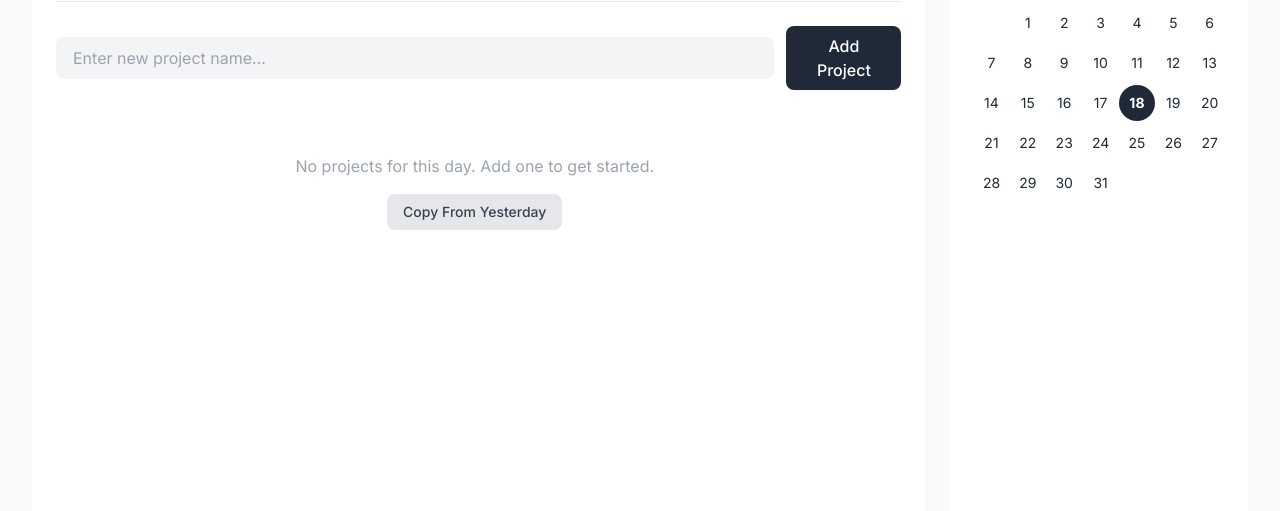
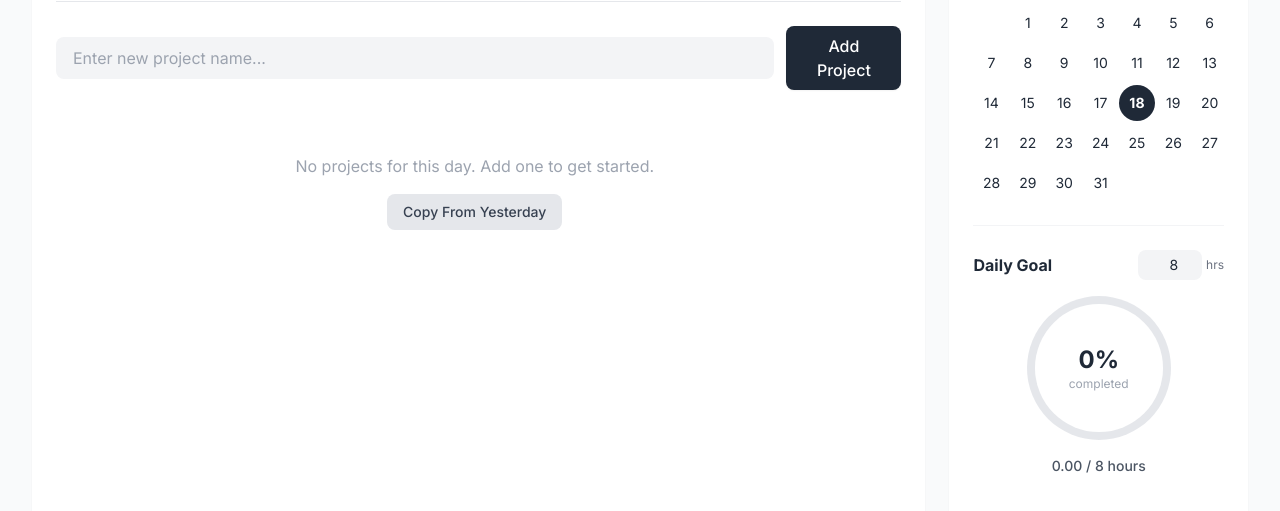
Before and after one commit to notadoormatt/timer, a plain HTML site: page index.html in a window 1280 px wide. Shown: the part 131-642 px from the top of the page. Drawn offline with nearby package versions, Linux system fonts and the light colour scheme.

Commit message:
added: daily time goal with donut graph tracker

```diff
--- a/index.html
+++ b/index.html
@@ -46,6 +46,10 @@
         .btn:hover {
             transform: translateY(-1px);
         }
+        /* Smooth transition for the donut chart */
+        #goal-chart-ring {
+            transition: background 0.5s ease-out;
+        }
     </style>
 </head>
 <body class="bg-gray-50 dark:bg-gray-900 text-gray-800 dark:text-gray-200" style="font-family: 'Inter', sans-serif;">
@@ -77,7 +81,8 @@
                 </div>
         </main>
 
-        <aside class="w-full md:w-1/3 lg:w-1/4 bg-white dark:bg-gray-800 rounded-2xl shadow-sm p-6">
+        <aside class="w-full md:w-1/3 lg:w-1/4 bg-white dark:bg-gray-800 rounded-2xl shadow-sm p-6 flex flex-col gap-6">
+
             <div id="calendar" class="w-full">
                 <div class="flex justify-between items-center mb-4">
                     <button id="prev-month" class="p-2 rounded-full hover:bg-gray-100 dark:hover:bg-gray-700 text-gray-800 dark:text-gray-200">&lt;</button>
@@ -89,6 +94,33 @@
                 </div>
                 <div id="calendar-days" class="grid grid-cols-7 gap-1">
                     </div>
+            </div>
+
+            <div class="w-full border-t border-gray-100 dark:border-gray-700 pt-6">
+                <div class="flex justify-between items-center mb-4">
+                    <h3 class="font-bold text-gray-800 dark:text-gray-100">Daily Goal</h3>
+                    <div class="flex items-center gap-1">
+                        <input type="number" id="goal-input" min="0.5" step="0.5" class="w-16 px-2 py-1 text-right bg-gray-100 dark:bg-gray-700 border border-transparent rounded-lg text-sm focus:outline-none focus:ring-2 focus:ring-gray-800 dark:focus:ring-gray-400 dark:text-gray-200">
+                        <span class="text-xs text-gray-500 dark:text-gray-400">hrs</span>
+                    </div>
+                </div>
+
+                <div class="flex flex-col items-center">
+                    <div class="relative w-36 h-36">
+                        <div id="goal-chart-ring" class="w-full h-full rounded-full" style="background: conic-gradient(#e5e7eb 0%, #e5e7eb 100%);"></div>
+
+                        <div class="absolute inset-2 bg-white dark:bg-gray-800 rounded-full flex flex-col items-center justify-center">
+                            <span id="goal-percentage" class="text-2xl font-bold text-gray-800 dark:text-gray-100">0%</span>
+                            <span class="text-xs text-gray-400 dark:text-gray-500">completed</span>
+                        </div>
+                    </div>
+
+                    <div class="mt-4 text-center">
+                        <p class="text-sm font-medium text-gray-600 dark:text-gray-300">
+                            <span id="goal-progress-text">0.00</span> / <span id="goal-target-text">0</span> hours
+                        </p>
+                    </div>
+                </div>
             </div>
         </aside>
 
@@ -135,6 +167,13 @@
             const calendarDaysEl = document.getElementById('calendar-days');
             const prevMonthBtn = document.getElementById('prev-month');
             const nextMonthBtn = document.getElementById('next-month');
+
+            // Goal elements
+            const goalInput = document.getElementById('goal-input');
+            const goalChartRing = document.getElementById('goal-chart-ring');
+            const goalPercentageEl = document.getElementById('goal-percentage');
+            const goalProgressTextEl = document.getElementById('goal-progress-text');
+            const goalTargetTextEl = document.getElementById('goal-target-text');
 
             let selectedDate = new Date();
             let calendarDate = new Date();
@@ -184,6 +223,9 @@
                     const elapsed = Date.now() - project.startTime;
                     timerElement.textContent = formatTime(project.totalTime + elapsed);
                 }
+
+                // Real-time update for the Goal UI
+                updateGoalUI();
             }
 
             function startTimer(projectId) {
@@ -199,6 +241,7 @@
                 timers[projectId] = setInterval(() => updateTimerDisplay(projectId), 1000);
 
                 renderProjects();
+                updateGoalUI(); // Update chart immediately on start
             }
 
             function stopTimer(projectId) {
@@ -216,6 +259,68 @@
                 delete timers[projectId];
 
                 renderProjects();
+                updateGoalUI(); // Update chart on stop
+            }
+
+            // --- GOAL TRACKING FEATURE ---
+            function initGoalTracking() {
+                // Load saved goal or default to 8 hours
+                const savedGoal = localStorage.getItem('dailyGoal') || 8;
+                goalInput.value = savedGoal;
+                goalTargetTextEl.textContent = savedGoal;
+                updateGoalUI();
+
+                goalInput.addEventListener('change', (e) => {
+                    let val = parseFloat(e.target.value);
+                    if (val <= 0) val = 0.5;
+                    localStorage.setItem('dailyGoal', val);
+                    goalTargetTextEl.textContent = val;
+                    updateGoalUI();
+                });
+            }
+
+            function calculateTotalDailyTime() {
+                const projects = getProjects(selectedDate);
+                let totalMs = 0;
+
+                projects.forEach(p => {
+                    totalMs += p.totalTime;
+                    if (p.isRunning && p.startTime) {
+                        totalMs += (Date.now() - p.startTime);
+                    }
+                });
+
+                return totalMs; // milliseconds
+            }
+
+            function updateGoalUI() {
+                const totalMs = calculateTotalDailyTime();
+                const totalHours = totalMs / (1000 * 60 * 60);
+                const goalHours = parseFloat(goalInput.value) || 8;
+
+                // Update text
+                goalProgressTextEl.textContent = totalHours.toFixed(2);
+
+                // Calculate percentage
+                let percentage = (totalHours / goalHours) * 100;
+                if (percentage > 100) percentage = 100; // Cap visual at 100 (text can go over)
+
+                goalPercentageEl.textContent = Math.floor((totalHours / goalHours) * 100) + '%';
+
+                // Update Chart (Conic Gradient)
+                // Determine colors based on dark mode or logic
+                const isDark = document.documentElement.classList.contains('dark');
+                const baseColor = isDark ? '#374151' : '#e5e7eb'; // gray-700 : gray-200
+
+                // Choose progress color (Green if complete, Blue/Gray if not)
+                let progressColor;
+                if (totalHours >= goalHours) {
+                    progressColor = '#10b981'; // emerald-500
+                } else {
+                    progressColor = isDark ? '#60a5fa' : '#1f2937'; // blue-400 : gray-800
+                }
+
+                goalChartRing.style.background = `conic-gradient(${progressColor} ${percentage}%, ${baseColor} 0)`;
             }
 
             // --- PROJECT CRUD ---
@@ -236,6 +341,7 @@
                 saveProjects(selectedDate, projects);
                 projectNameInput.value = '';
                 renderProjects();
+                updateGoalUI();
             });
 
             function deleteProject(projectId) {
@@ -247,6 +353,7 @@
                     delete timers[projectId];
                 }
                 renderProjects();
+                updateGoalUI();
             }
 
             function updateComment(projectId, comment) {
@@ -340,6 +447,7 @@
                         const combinedProjects = [...projectsToCopy.reverse(), ...currentDayProjects];
                         saveProjects(selectedDate, combinedProjects);
                         renderProjects();
+                        updateGoalUI();
                     } else {
                          e.target.textContent = "All Copied";
                          e.target.disabled = true;
@@ -467,6 +575,7 @@
                     const key = getStorageKey(selectedDate);
                     localStorage.removeItem(key);
                     renderProjects();
+                    updateGoalUI();
                 }
             });
 
@@ -531,6 +640,7 @@
                 currentDateDisplay.textContent = `Tracking for: ${formatDateForDisplay(selectedDate)}`;
                 renderCalendar();
                 renderProjects();
+                updateGoalUI();
             }
 
             // --- DARK MODE ---
@@ -549,6 +659,7 @@
                 }
                 localStorage.setItem('theme', theme);
                 renderCalendar();
+                updateGoalUI(); // Re-render chart because colors depend on theme
             }
 
             themeToggleBtn.addEventListener('click', () => {
@@ -568,6 +679,8 @@
                 } else {
                     applyTheme('light');
                 }
+
+                initGoalTracking();
                 updateUIForNewDate();
             }
 
```
